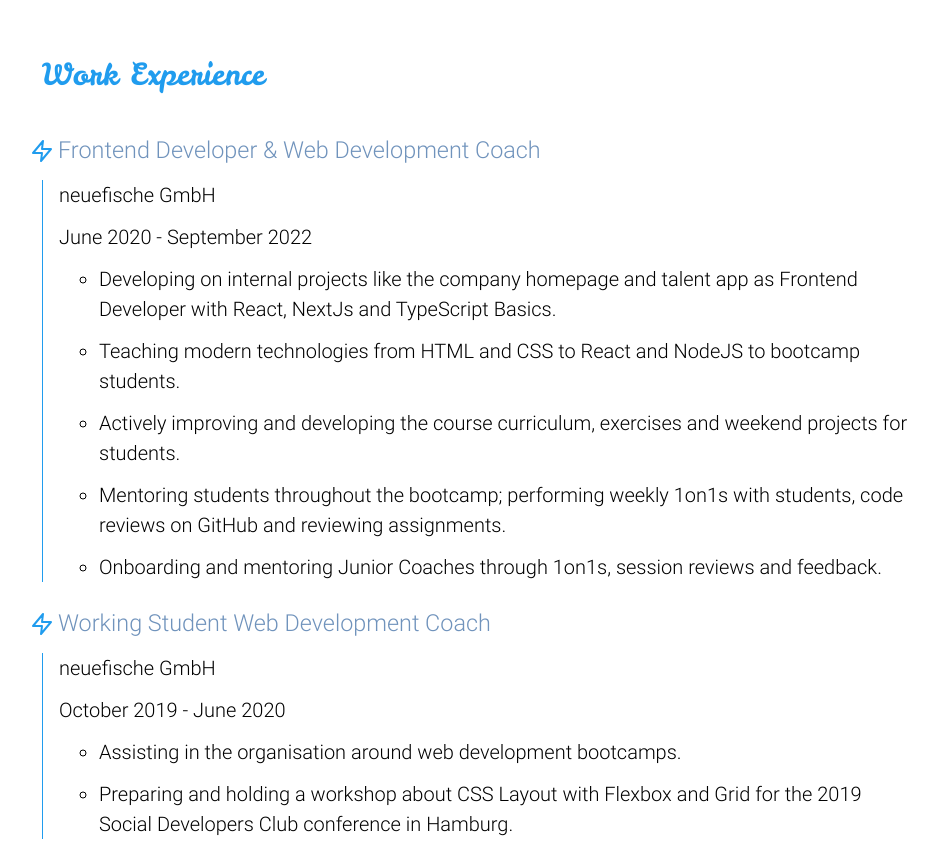
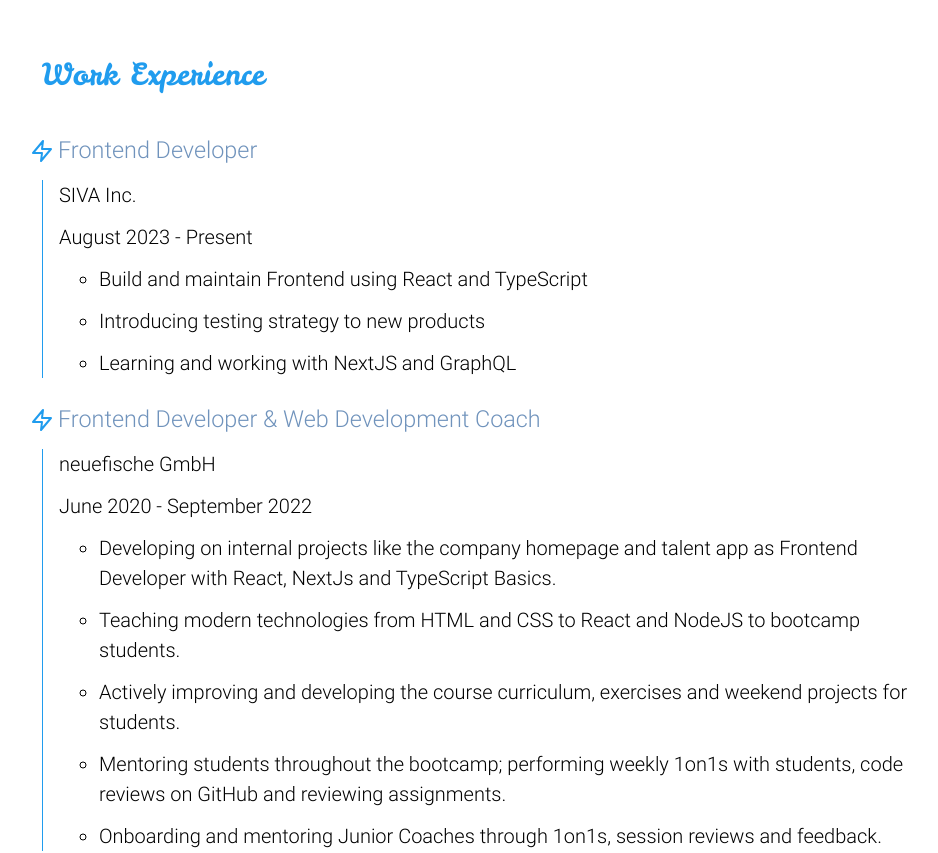
Before and after one commit to macfrei/portfolio, a React (Create React App) app: page / in a window 1280 px wide. Shown: the part 1820-2673 px from the top of the page, without its empty margins (160-1098 px from the left). Built offline with nearby package versions, Linux system fonts and the light colour scheme.

Commit message:
Add work experience

```diff
--- a/src/components/Experience.js
+++ b/src/components/Experience.js
@@ -4,6 +4,16 @@ import { Zap } from 'react-feather';
 import LinkButton from './LinkButton';
 
 const workExperience = [
+  {
+    name: 'Frontend Developer',
+    company: 'SIVA Inc.',
+    period: 'August 2023 - Present',
+    responsibilities: [
+      'Build and maintain Frontend using React and TypeScript',
+      'Introducing testing strategy to new products',
+      'Learning and working with NextJS and GraphQL',
+    ],
+  },
   {
     name: 'Frontend Developer & Web Development Coach',
     company: 'neuefische GmbH',
```
